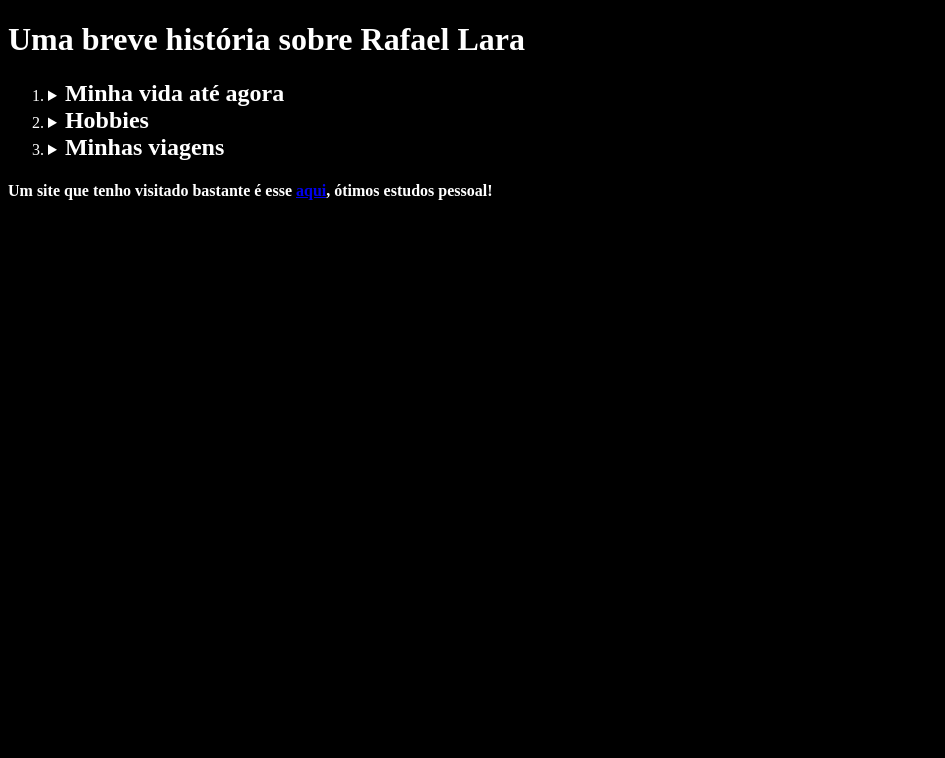
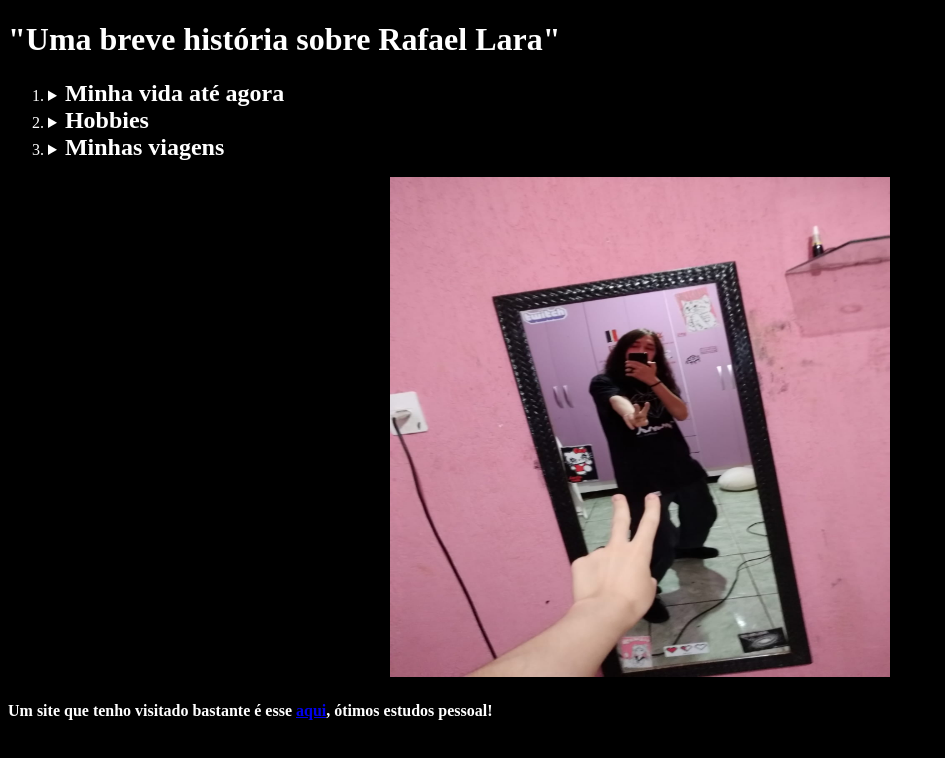
Before and after one commit to rafael-lara/entrega-html, a plain HTML site: page index.html in a window 1280 px wide. Shown: the whole page, without its empty margins (0-945 px from the left). Drawn offline with Linux system fonts and the light colour scheme.

Commit message:
resultado final

```diff
--- a/index.html
+++ b/index.html
@@ -11,7 +11,7 @@
 
 <body>
     <header>
-        <H1>Uma breve história sobre Rafael Lara</H1>
+        <H1>&quotUma breve história sobre Rafael Lara&quot</H1>
     </header>
     <ol>
         <li>
@@ -125,6 +125,12 @@
             </details>
         </li>
     </ol>
+    <center>
+        <img src="WhatsApp Image 2021-10-05 at 3.50.51 PM.jpeg" alt="Rafa na frente do espelho todo lindo" width="500"
+            height="500">
+    </center>
+
+
     <H4>Um site que tenho visitado bastante é esse <a href="https://alunos.kenzie.com.br/courses/56">aqui</a>,
         ótimos estudos pessoal!</H4>
 
```
Also changed, not shown: WhatsApp Image 2021-10-05 at 3.50.51 PM.jpeg (added).
